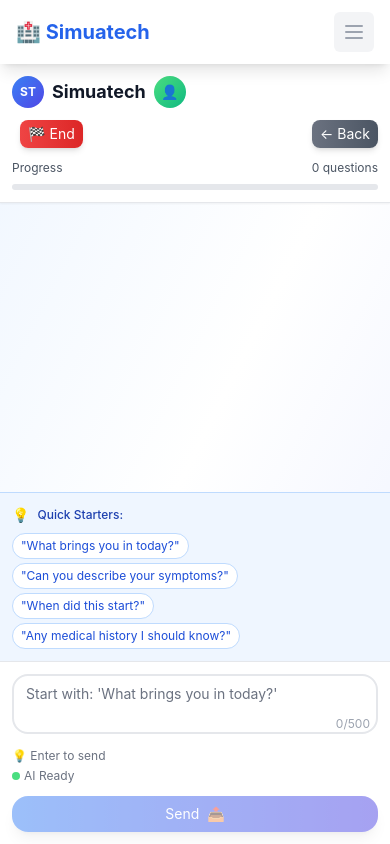
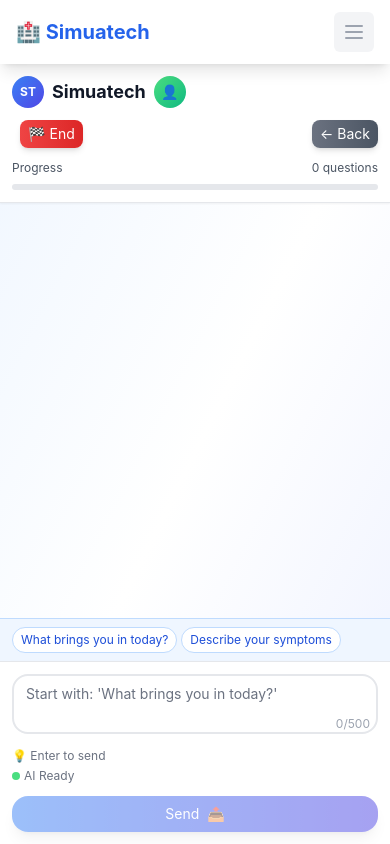
Before and after one commit to ngalo-coder/simulatorfrontend, a React (Vite) app: page /simulation/1/session/1 in a window 390 px wide. Built offline with nearby package versions, Linux system fonts and the light colour scheme; sample sign-in values are in the browser's storage.

Commit message:
Quick Starters fixed for small screens

```diff
--- a/src/pages/SimulationChatPage.tsx
+++ b/src/pages/SimulationChatPage.tsx
@@ -717,18 +717,36 @@ const SimulationChatPage: React.FC = () => {
         </div>
       )}
 
-      {/* Compact Smart Suggestions */}
+      {/* Compact Smart Suggestions - Mobile Optimized */}
       {messages.length <= 2 && !isSessionEnded && (
-        <div className="bg-blue-50 border-t border-blue-200 px-3 sm:px-6 py-3">
+        <div className="bg-blue-50 border-t border-blue-200 px-3 sm:px-6 py-2 sm:py-3">
           <div className="max-w-4xl mx-auto">
-            <div className="flex items-center justify-between mb-2">
+            {/* Hide label on mobile, show only on larger screens */}
+            <div className="hidden sm:flex items-center justify-between mb-2">
               <div className="flex items-center space-x-2">
                 <span className="text-sm">💡</span>
-                <span className="text-xs sm:text-sm font-medium text-blue-800">Quick Starters:</span>
+                <span className="text-sm font-medium text-blue-800">Quick Starters:</span>
               </div>
             </div>
 
-            <div className="flex flex-wrap gap-1 sm:gap-2">
+            {/* Mobile: Show only 2 most important suggestions */}
+            <div className="flex sm:hidden flex-wrap gap-1">
+              {[
+                'What brings you in today?',
+                'Describe your symptoms',
+              ].map((suggestion, index) => (
+                <button
+                  key={index}
+                  onClick={() => setInputMessage(suggestion)}
+                  className="text-xs px-2 py-1 bg-white text-blue-700 rounded-full border border-blue-200 hover:border-blue-400 hover:bg-blue-50 transition-all duration-200"
+                >
+                  {suggestion}
+                </button>
+              ))}
+            </div>
+
+            {/* Desktop: Show all suggestions */}
+            <div className="hidden sm:flex flex-wrap gap-2">
               {[
                 'What brings you in today?',
                 'Can you describe your symptoms?',
@@ -738,7 +756,7 @@ const SimulationChatPage: React.FC = () => {
                 <button
                   key={index}
                   onClick={() => setInputMessage(suggestion)}
-                  className="text-xs px-2 py-1 sm:px-3 bg-white text-blue-700 rounded-full border border-blue-200 hover:border-blue-400 hover:bg-blue-50 transition-all duration-200"
+                  className="text-xs px-3 py-1 bg-white text-blue-700 rounded-full border border-blue-200 hover:border-blue-400 hover:bg-blue-50 transition-all duration-200"
                 >
                   "{suggestion}"
                 </button>
```
